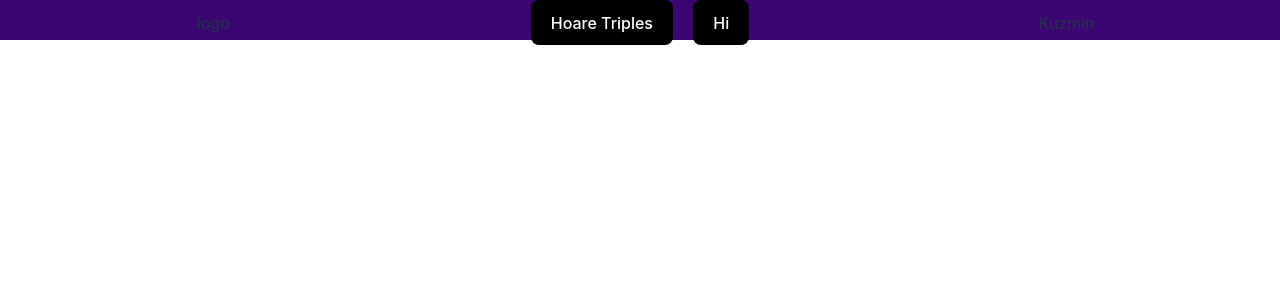
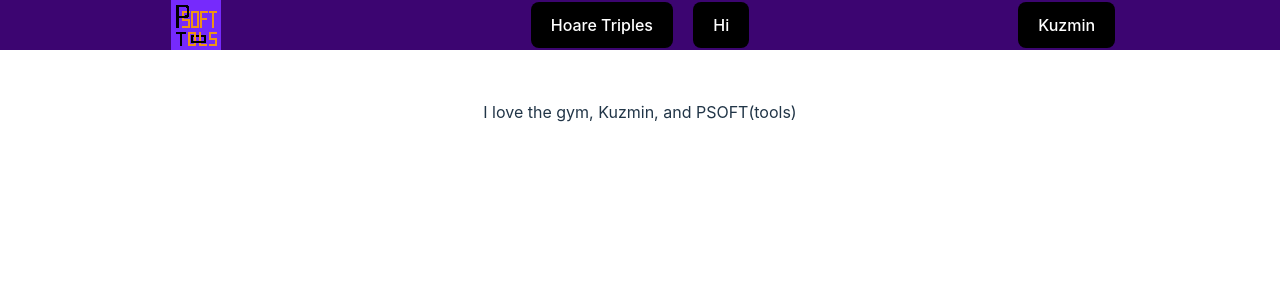
Before and after one commit to tolmiery/PSoft-Tools, a React (Vite) app in the folder psoft-tools/: page /hi in a window 1280 px wide. Shown: the top 300 px of the page. Built offline with nearby package versions, Linux system fonts and the light colour scheme.

Commit message:
Fixed logo + Navbar + Hoare's Triples set up
Made it look better + added logo and Kuzmin button(click for surprise). Logo takes you back to home screen which right now is Hoare's Triples.

```diff
--- a/psoft-tools/src/components/Navbar.css
+++ b/psoft-tools/src/components/Navbar.css
@@ -4,7 +4,7 @@
     top: 0;
     left: 0;
     min-width: 100%;
-    height: 5vh;
+    height: 50px;
     align-items: center;
     background-color: #3c0571;
     grid-template-rows: 1fr;
--- a/psoft-tools/src/components/Navbar.tsx
+++ b/psoft-tools/src/components/Navbar.tsx
@@ -4,7 +4,13 @@ export default function Navbar() {
     return (
         <>
             <div className = "navbar">
-                <>logo</>
+                <img
+                src="Logo.png"
+                style={{ paddingLeft: "40%" }}
+                onClick={() => {
+                    window.location.href = "/";
+                }}
+                />
                 <div className = "flex" style = {{ justifyContent: "center", gap: "20px" }}>
                     <Link to="/">
                         <button>Hoare Triples</button>
@@ -14,7 +20,9 @@ export default function Navbar() {
                     </Link>
                 </div>
                 <div>
-                    <>Kuzmin</>
+                    <Link to="https://faculty.rpi.edu/konstantin-kuzmin">
+                        <button>Kuzmin</button>
+                    </Link>
                 </div>
             </div>
         </>
--- a/psoft-tools/src/index.css
+++ b/psoft-tools/src/index.css
@@ -68,6 +68,13 @@ button:focus-visible {
   border-color: black;
 }
 
+.screen{
+  display: flex;
+}
+.flex{
+  flex-grow: 1;
+}
+
 @media (prefers-color-scheme: light) {
   :root {
     color: #213547;
--- a/psoft-tools/src/pages/hi.tsx
+++ b/psoft-tools/src/pages/hi.tsx
@@ -4,7 +4,12 @@ import Navbar from "../components/Navbar";
 export default function Hi(){
     return (
         <div>
-            <Navbar />
+            <div>
+                <Navbar/>
+            </div>
+            <div style={{paddingTop: "100px"}}>
+                I love the gym, Kuzmin, and PSOFT(tools)
+            </div>
         </div>
     );
 }
--- a/psoft-tools/src/pages/index.tsx
+++ b/psoft-tools/src/pages/index.tsx
@@ -8,7 +8,8 @@ export default function Index() {
       <div>
         <Navbar />
       </div>
-      <div style={{ justifyContent: "left", paddingTop: "5%" }}>
+      <div className="screen" style={{ paddingTop: "50px", width: "100%", overflow: "hidden" }}>
+        <div style = {{ width: "50%", justifyContent: "left" }}>
           <Editor
             height="100vh"
             width="50vw"
@@ -16,6 +17,10 @@ export default function Index() {
             defaultValue="// input code"
           />
         </div>
+        <div className="flex" style={{ justifyContent: "center" }}>
+          Output.Output.Output.Output
+        </div>
+      </div>
     </div>
   );
 }
```
Also changed, not shown: psoft-tools/public/Logo.png (added). Lines whose indentation alone changed are shown as unchanged.
